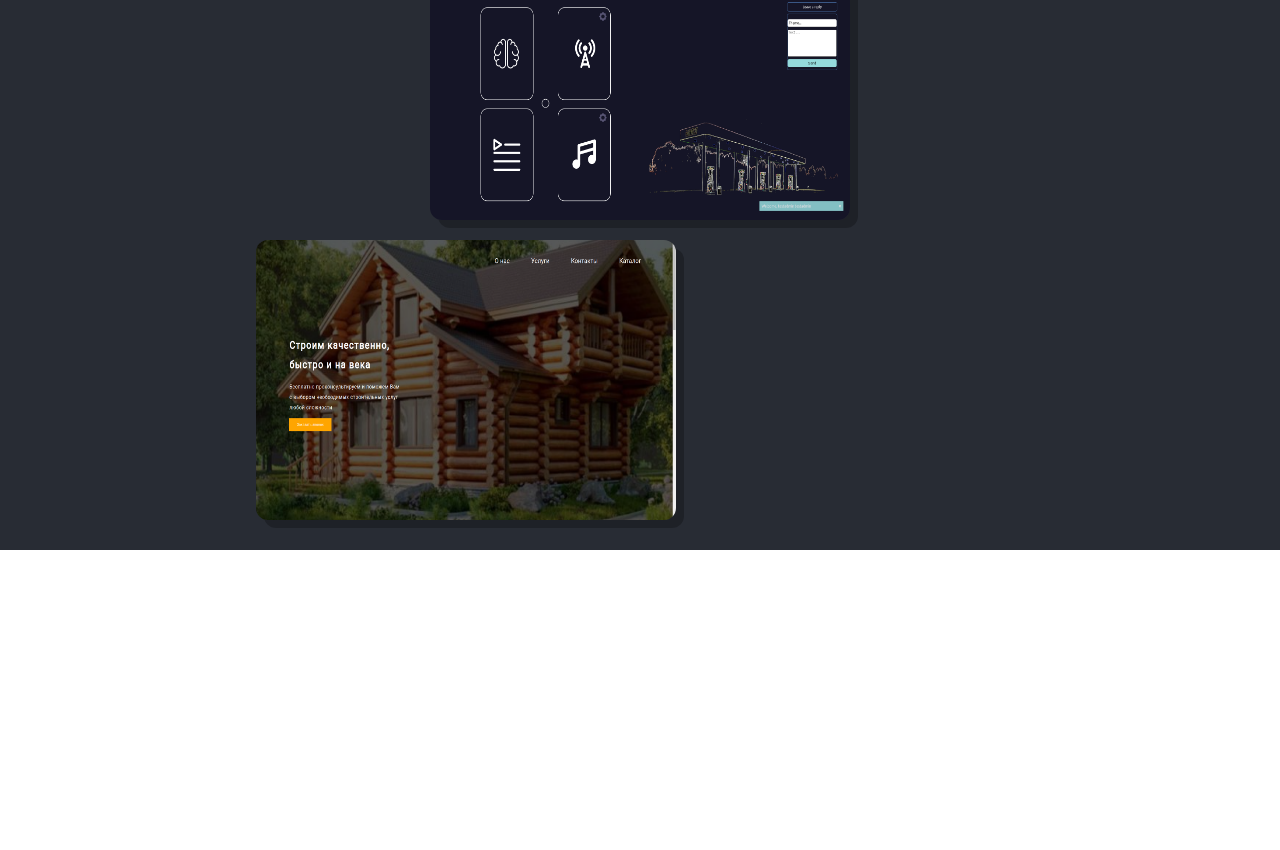
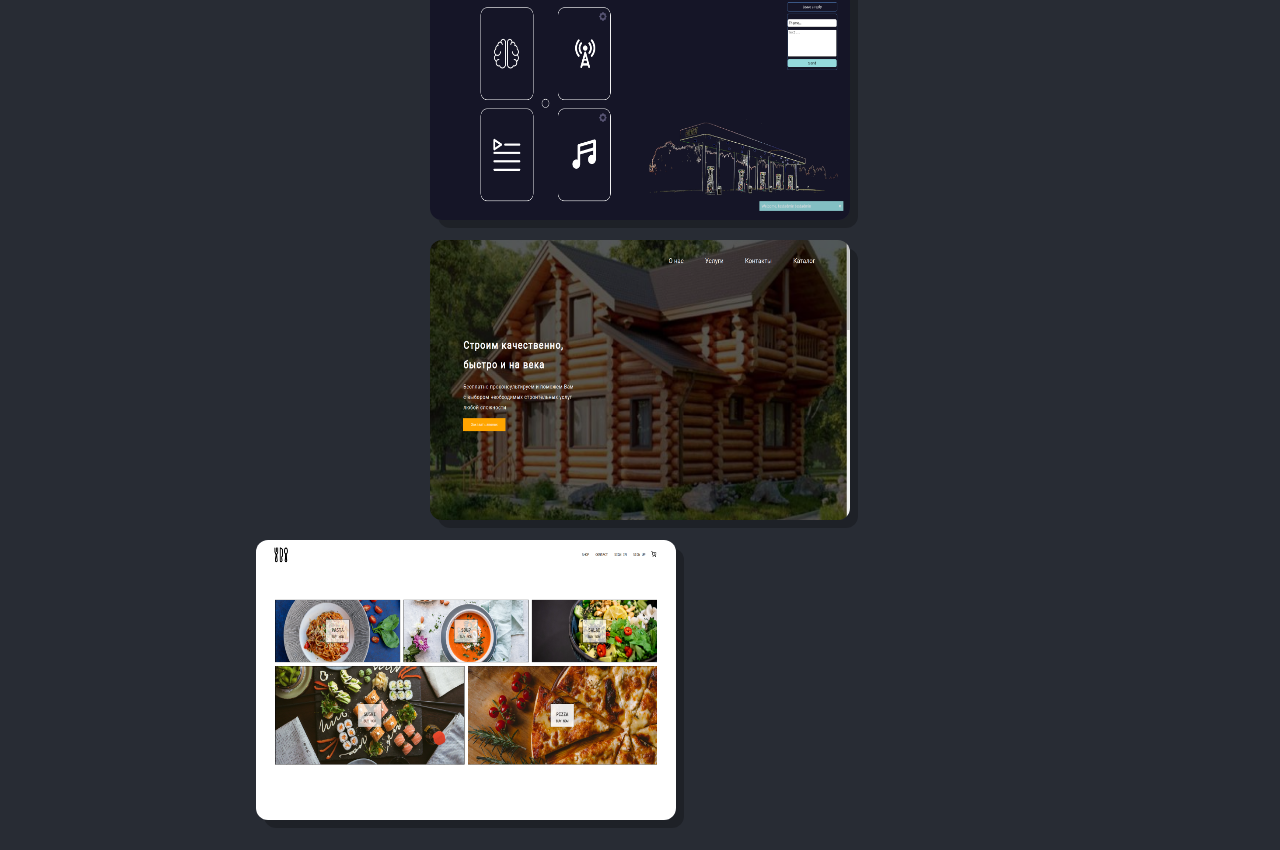
Before and after one commit to vsensei/vsensei.github.io, a React (Create React App) app: page / in a window 1280 px wide. Shown: the part 417-1267 px from the top of the page. Before the commit the page ends 967 px from the top, so only its background shows below. Built offline with nearby package versions, Linux system fonts and the light colour scheme.

Commit message:
added project_ceres

```diff
--- a/src/information/projects.js
+++ b/src/information/projects.js
@@ -3,7 +3,7 @@ const projects = [
   {
     name: 'Project_Liminal',
     screenshot: 'project_liminal_screen.png',
-    projectlink: 'http://project-liminal.herokuapp.com',
+    projectlink: 'https://project-liminal.herokuapp.com',
     githublink: 'Project_Liminal',
     logo: 'project_liminal.svg',
     technologies: ['react', 'redux', 'postgresql', 'redis', 'scss'],
@@ -16,6 +16,14 @@ const projects = [
     logo: 'project_build.svg',
     technologies: ['react', 'next.js', 'firebase', 'scss'],
   },
+  {
+    name: 'Project_Ceres',
+    screenshot: 'project_ceres_screen.png',
+    projectlink: 'https://project-ceres.herokuapp.com/',
+    githublink: 'Project_Ceres',
+    logo: 'project_ceres.svg',
+    technologies: ['react', 'redux', 'firebase', 'scss'],
+  },
 ];
 
 export default projects;
```
Also changed, not shown: public/images/project_ceres.svg (added), public/images/project_ceres_screen.png (added).
